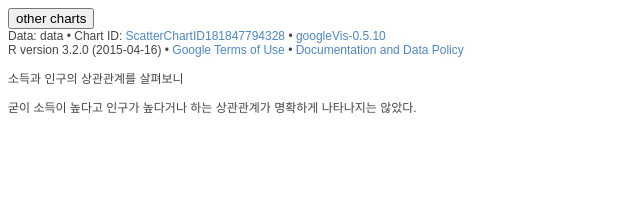
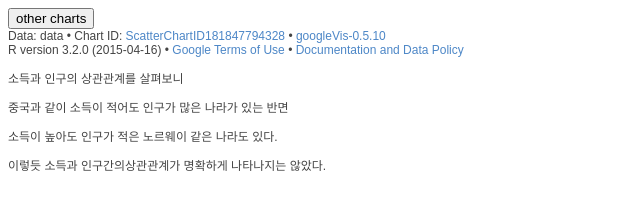
Before and after one commit to jyjzzz/jyjzzz.github.io, a plain HTML site: page scatter.html in a window 1280 px wide. Shown: the whole page, without its empty margins (0-640 px from the left). Drawn offline with Linux system fonts and the light colour scheme; a script that the page names is missing.

Commit message:
Update scatter.html

```diff
--- a/scatter.html
+++ b/scatter.html
@@ -786,5 +786,7 @@ callbacks.shift()();
   &#8226; <a href="https://developers.google.com/terms/">Google Terms of Use</a> &#8226; <a href="https://google-developers.appspot.com/chart/interactive/docs/gallery/scatterchart">Documentation and Data Policy</a>
 </span></div>
 </body><p></p><div> 소득과 인구의 상관관계를 살펴보니
-<p> 굳이 소득이 높다고 인구가 높다거나 하는 상관관계가 명확하게 나타나지는 않았다.</p></p></div>
+<p> 중국과 같이 소득이 적어도 인구가 많은 나라가 있는 반면 </p>
+<p> 소득이 높아도 인구가 적은 노르웨이 같은 나라도 있다. </p>
+<p> 이렇듯 소득과 인구간의상관관계가 명확하게 나타나지는 않았다.</p></div>
 </html>
```
